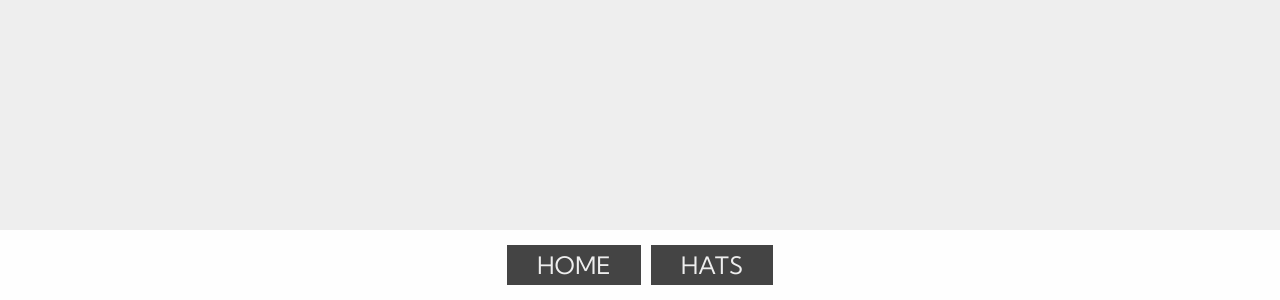
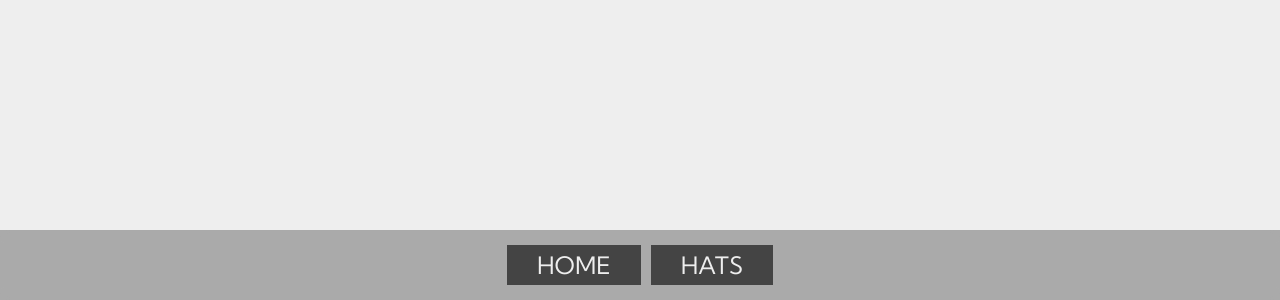
Before and after one commit to vahan-sahakyan/crwn-clothing, a React (Create React App) app: page / in a window 1280 px wide. Shown: the part 500-800 px from the top of the page. Built offline with nearby package versions, Linux system fonts and the light colour scheme.

Commit message:
useless css changes

```diff
--- a/src/App.css
+++ b/src/App.css
@@ -4,7 +4,8 @@ body {
 }
 .nav {
   height: 70px;
-  background-color: #fffe;
+  background-color: #4446;
+  backdrop-filter: blur(7px);
   z-index: 9999;
 
   display: flex;
@@ -34,6 +35,7 @@ button {
   border-style: none;
   color: #eee;
   background-color: #444;
+
   padding: 5px 30px;
   cursor: pointer;
   /* margin: 10px; */
--- a/src/components/menu-item/menu-item.styles.scss
+++ b/src/components/menu-item/menu-item.styles.scss
@@ -50,8 +50,10 @@
     align-items: center;
     justify-content: center;
     border: 1px solid black;
-    background-color: #fff;
-    opacity: 0.7;
+    background-color: #fff8;
+    backdrop-filter: blur(5px);
+
+    // opacity: 0.7;
     position: absolute;
 
     .title {
```
